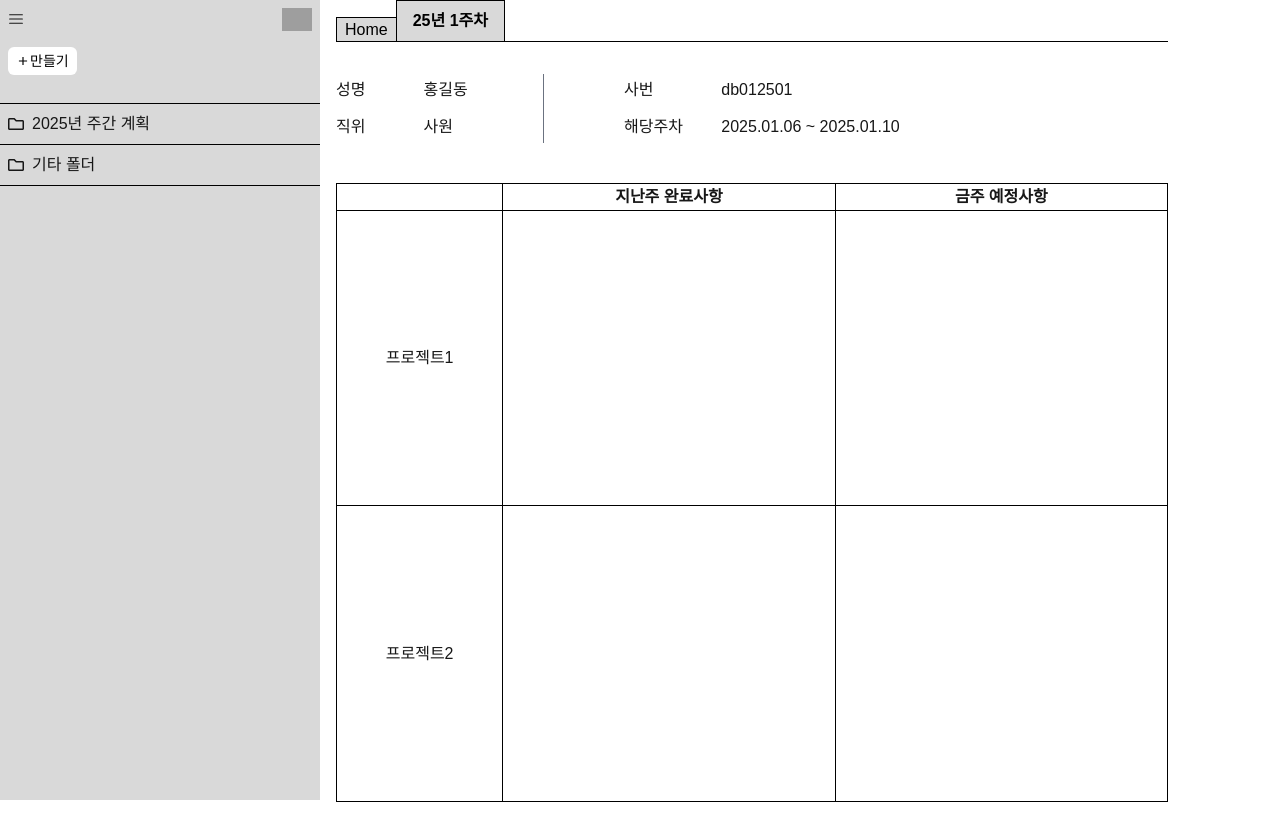
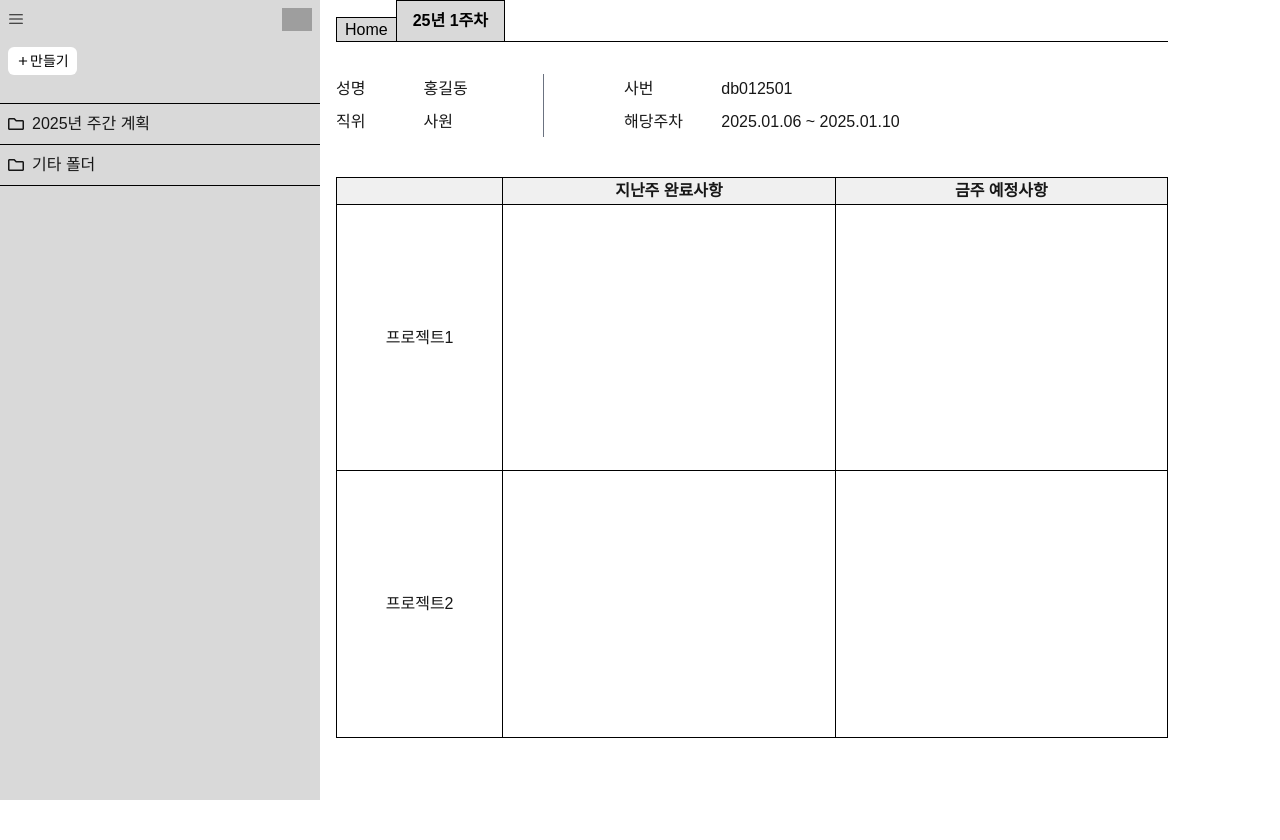
Before and after one commit to MyungWanPark/weekly-planner, a Next.js app: page /dashboard/1 in a window 1280 px wide. After the commit the page ends 800 px from the top, so only its background shows below. Built offline with nearby package versions, Linux system fonts and the light colour scheme; grey boxes are pictures that could not be loaded.

Commit message:
fix: height of plan

```diff
--- a/src/components/DetailPlan.tsx
+++ b/src/components/DetailPlan.tsx
@@ -8,7 +8,7 @@ type Props = {
 
 export default function DetailPlan({ plan }: Props) {
     return (
-        <section className="w-full h-full flex flex-col">
+        <section className="w-full h-[92%] flex flex-col">
             <DetailMeta plan={plan} />
             <DetailTable />
         </section>
--- a/src/components/DetailTable.tsx
+++ b/src/components/DetailTable.tsx
@@ -3,7 +3,7 @@ export default function DetailTable() {
         <section className="h-full py-10">
             <table className="w-full h-full border border-black border-collapse">
                 <thead className="h-1/10">
-                    <tr className="">
+                    <tr className="bg-extraLightGrey">
                         <th className="w-1/10 border border-black"></th>
                         <th className="w-2/5 border border-black">
                             지난주 완료사항
--- a/tailwind.config.ts
+++ b/tailwind.config.ts
@@ -14,6 +14,7 @@ export default {
                 startBtn: "#0F66DE",
                 lightGrey: "#FAFAFB",
                 semiDarkGrey: "#D9D9D9",
+                extraLightGrey: "#0000000F",
             },
         },
     },
```
